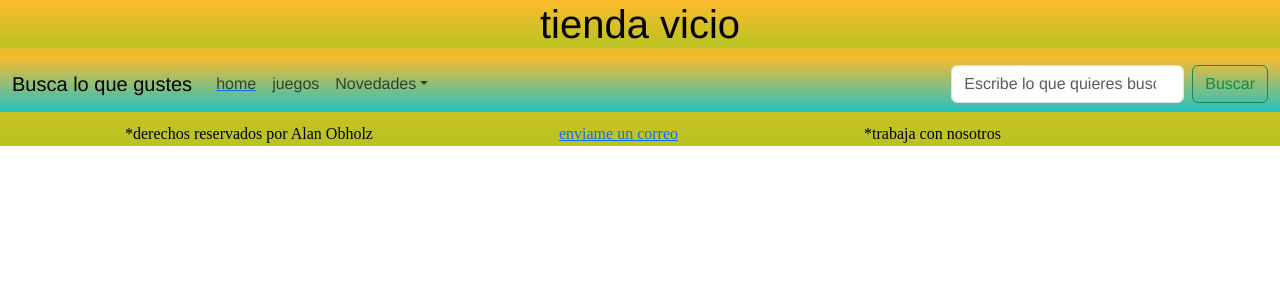
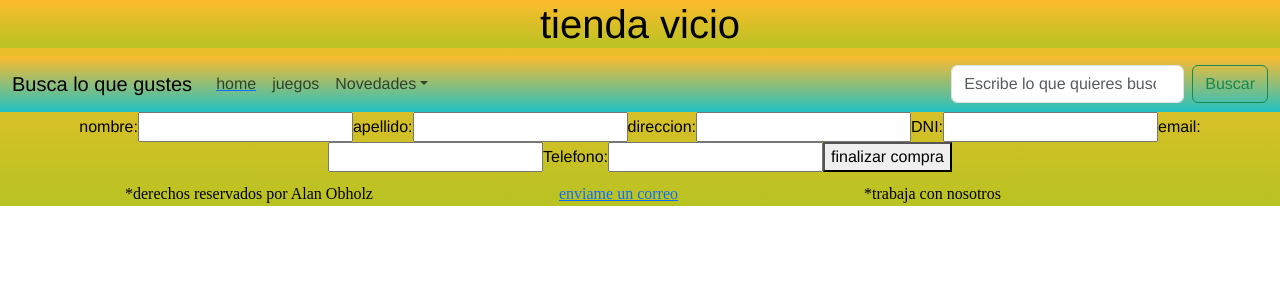
Before and after one commit to alanobholz99/ReactJS, a React (Vite) app: page /checkout in a window 1280 px wide. Shown: the top 300 px of the page. Built offline with nearby package versions, Linux system fonts and the light colour scheme.

Commit message:
segunda preeentrega

```diff
--- a/src/App.jsx
+++ b/src/App.jsx
@@ -4,12 +4,11 @@ import NavBar from "./components/navBar"
 import Categoria from "./components/categoria";
 import cart from "./components/cart";
 import ItemDetailsContainer from "./components/ItemDetailsContainer";
-import checkout from "./components/checkout"
 import ItemListcontainer from "./components/itemListcontainer";
 import 'bootstrap/dist/css/bootstrap.min.css';
 import ItemFooter from "./components/itemFooter";
 import notFound from "./components/notFound";
-
+import Checkout from "./components/Checkout"
 
 
 export  const App = () => {
@@ -29,7 +28,7 @@ export  const App = () => {
 <Route   path="/categoria/:cid"   element={<ItemListcontainer/>}/>
 <Route path="/cart" element={<cart/>} />
 <Route  path="/product/:pid"  element ={<ItemDetailsContainer/>} />
-<Route  path="/checkout"  element ={<checkout/>} />
+<Route  path="/checkout"  element ={<Checkout/>} />
 <Route  path="*" element ={<notFound/>} />
 
 
--- a/src/components/Item.jsx
+++ b/src/components/Item.jsx
@@ -12,7 +12,7 @@ const Item = ({product}) => {
 }
     return (
         <  >
-           <Link to={"/product/${product.id}"} >
+           <Link to={`/product/${product.id}`} >
            < >
 
             <Card className='colordeclick' >
--- a/src/components/ItemDetail.jsx
+++ b/src/components/ItemDetail.jsx
@@ -1,25 +1,30 @@
 import React from 'react'
 import useCounter from '../hooks/useCounter';
-import {useState,useEffect}  from 'react';
+import { useState, useEffect } from 'react';
+import { useParams } from 'react-router-dom';
 import Button from 'react-bootstrap/Button';
 import Card from 'react-bootstrap/Card';
 import 'animate.css';
 import ItemDetailsContainer from './ItemDetailsContainer';
 
 export const ItemDetail = ({item}) => {
-    const {count, increment, decrement, reset} = useCounter(1,10,1)
-    const comprado = () =>{
+  const { count, increment, decrement, reset } = useCounter(1,item.stock, 1)
+  const comprado = () => {
+    console.log(`estoy comprando ${count} de ${item.nombre}`)
     console.log("agregado al carrito")
   }
+
 
   return (
 
 
 
 
+    <Card  >
+      <Card.Body>
 
- <Card  >
-      <Card.Img  variant="top" src={`../public/data/img/${item.img}`} />
+      <Card.Img variant="top" src={` ../public/data/img/${item.img}`} />
+
       <Card.Text >
 
         <Card.Text  >id: {item.id} </Card.Text>
@@ -27,22 +32,22 @@ export const ItemDetail = ({item}) => {
 
         <Card.Text> stock: {item.stock}
         </Card.Text>
-      <Card.Body  >
+
           <Card.Title>{item.nombre}</Card.Title>
           <Card.Text>
             ${item.precio}
 
           </Card.Text >
 
-        <Button    onClick={increment} style={{backgroundColor: "red", animation: "animate__pulse"}} >+ </Button>
-        <Button    onClick={comprado} style={{backgroundColor: "aqua",  color: "black"}}  >comprar {count} </Button>
-        <Button    onClick={reset} >reset</Button>
-        <Button    onClick={decrement}    >-</Button>
-      </Card.Body>
+          <Button onClick={increment} style={{ backgroundColor: "red", animation: "animate__pulse" }} >+ </Button>
+          <Button onClick={comprado} style={{ backgroundColor: "aqua", color: "black" }}  >comprar {count} </Button>
+          <Button onClick={reset} >reset</Button>
+          <Button onClick={decrement}    >-</Button>
+
 
       </Card.Text>
+      </Card.Body>
     </Card>
-
 
 
   )
--- a/src/components/ItemDetailsContainer.jsx
+++ b/src/components/ItemDetailsContainer.jsx
@@ -1,32 +1,30 @@
 import React from 'react';
+
+import { useState, useEffect } from 'react';
 import { useParams } from 'react-router-dom';
-import { useState, useEffect } from 'react';
 import ItemDetail from './itemDetail';
 const ItemDetailsContainer = () => {
     const [item, setItem] = useState([])
-    const {pid} = useParams()
-    useEffect(()  =>  {
-        fetch(`../public/data/productos.json`)
-    .then(response => response.json())
-    .then (productos => {
+    const { pid } = useParams();
+    useEffect(() => {
+        fetch("../public/data/productos.json")
+            .then(response => response.json())
+            .then(productos => {
 
-        const prod = productos.find(producto => producto.id == pid )
+                const prods = productos.find(producto => producto.id == pid);
+                 if (prods)
 
-        if (prod)
-setItem (prod)
-    })
-}, [])
+                setItem(prods)
+                console.log(prods)
+       })
+
+    },[] )
 
     return (
 
 
-      <ItemDetail item={item} />
 
-
-
-
-
-
+        <ItemDetail item={item} />
     )
 }
 
--- a/src/components/checkout.jsx
+++ b/src/components/checkout.jsx
@@ -1,11 +1,39 @@
 import React from 'react';
+import { useRef } from 'react';
 
-const checkout = () => {
-    return (
-        <div>
+const Checkout = () => {
+    const formRef = useRef() //genero una refenrencia
 
-        </div>
+    const handleSubmit = (e) => { // aca empieza cuando doy click
+e.preventDefault()
+ const datForm = new FormData(formRef.current) //paso un form html a un objrto iterador
+// el problema es que te tira methodos nomas entonces:
+// entonces lo que voy a hacer para que me pase el objeto iterator
+// a objeto simple hago esto:
+const data = Object.fromEntries(datForm) //esto queda guardado en nuetrra base de datos
+console.log(data)
+e.target.reset() //resetea el form
+
+}
+return (
+        <div  >
+            <form action=""  ref={formRef} onSubmit={handleSubmit} >
+<label >nombre: </label>
+<input type="text"  name="nombre"/>
+<label >apellido: </label>
+<input type="text" name="apellido"/>
+<label >direccion: </label>
+<input type="text" name="direccion"/>
+<label > DNI:</label>
+<input type="number" name="DNI"/>
+<label > email:</label>
+<input type="email" name="email"/>
+<label >Telefono: </label>
+<input type="number" name="telefono"/>
+<button>finalizar compra</button>
+</form>
+</div>
     );
 }
 
-export default checkout;
+export default Checkout;
--- a/src/components/itemListcontainer.jsx
+++ b/src/components/itemListcontainer.jsx
@@ -1,5 +1,5 @@
 import React, { useState, useEffect } from 'react';
-import ItemList from './itemList';
+import ItemList from './ItemList';
 import { useParams } from 'react-router-dom';
 
 const ItemListcontainer = ({greeting}) => {
@@ -11,7 +11,9 @@ const ItemListcontainer = ({greeting}) => {
     .then (prods => {
       if (cid){
         const productosFiltrados = prods.filter(prod => prod.categoria == cid)
+
         setProducts(productosFiltrados)
+
       }else{
         setProducts(prods)
       }
```
Lines whose indentation alone changed are shown as unchanged.
